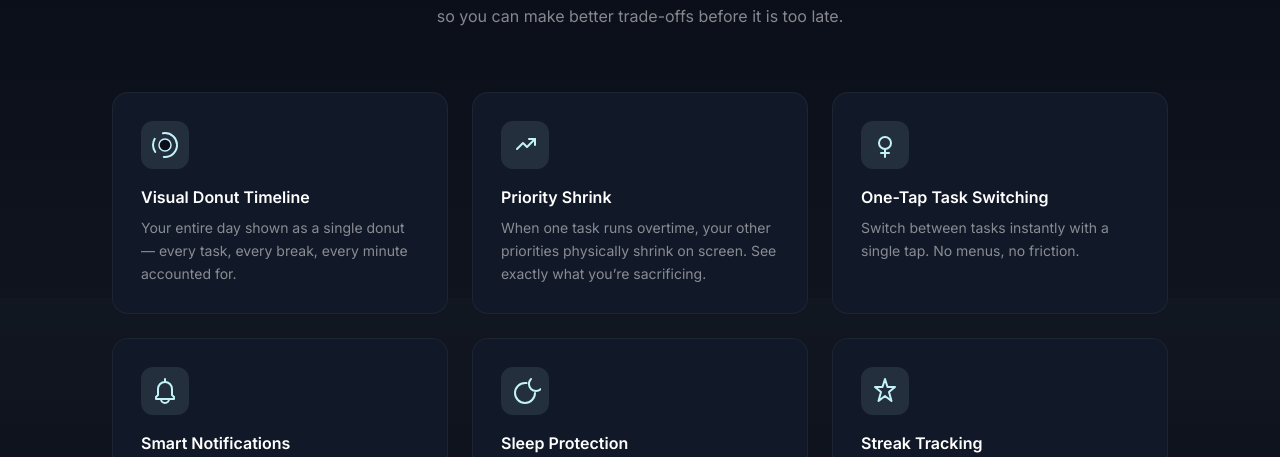
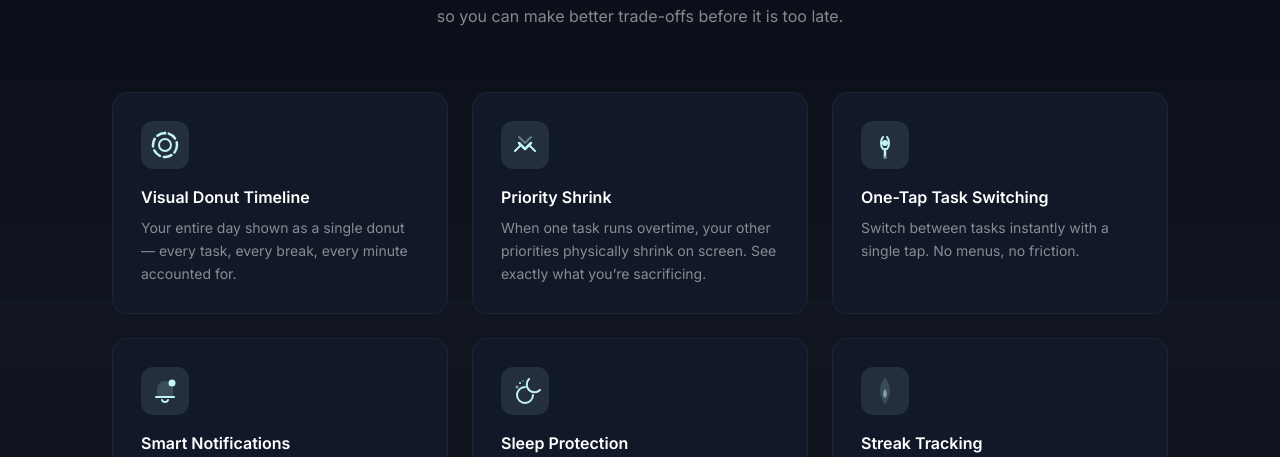
Before and after one commit to Kyrielcolombani/timefog-website, a Next.js app: page / in a window 1280 px wide. Shown: the part 1302-1759 px from the top of the page. Built offline with nearby package versions, Linux system fonts and the light colour scheme.

Commit message:
Update feature card icons to match app style

```diff
--- a/src/app/page.tsx
+++ b/src/app/page.tsx
@@ -8,16 +8,9 @@ const features = [
       "Your entire day shown as a single donut — every task, every break, every minute accounted for.",
     icon: (
       <svg width="32" height="32" viewBox="0 0 32 32" fill="none">
-        <circle
-          cx="16"
-          cy="16"
-          r="12"
-          stroke="#C4F2F9"
-          strokeWidth="2"
-          strokeDasharray="20 10 14 10"
-          strokeLinecap="round"
-        />
-        <circle cx="16" cy="16" r="6" stroke="#C4F2F9" strokeWidth="1.5" fill="#0B0F1A" />
+        <circle cx="16" cy="16" r="12" stroke="#C4F2F9" strokeWidth="2.5" strokeDasharray="8 4" strokeLinecap="round" />
+        <circle cx="16" cy="16" r="6" stroke="#C4F2F9" strokeWidth="2" fill="none" />
+        <circle cx="16" cy="4" r="1.5" fill="#C4F2F9" />
       </svg>
     ),
   },
@@ -27,20 +20,10 @@ const features = [
       "When one task runs overtime, your other priorities physically shrink on screen. See exactly what you\u2019re sacrificing.",
     icon: (
       <svg width="32" height="32" viewBox="0 0 32 32" fill="none">
-        <path
-          d="M8 20L14 14L18 18L26 10"
-          stroke="#C4F2F9"
-          strokeWidth="2"
-          strokeLinecap="round"
-          strokeLinejoin="round"
-        />
-        <path
-          d="M20 10H26V16"
-          stroke="#C4F2F9"
-          strokeWidth="2"
-          strokeLinecap="round"
-          strokeLinejoin="round"
-        />
+        <path d="M10 14L16 20L22 14" stroke="#C4F2F9" strokeWidth="2.5" strokeLinecap="round" strokeLinejoin="round" />
+        <path d="M6 22L12 16" stroke="#C4F2F9" strokeWidth="2" strokeLinecap="round" />
+        <path d="M20 16L26 22" stroke="#C4F2F9" strokeWidth="2" strokeLinecap="round" />
+        <path d="M10 8L16 14L22 8" stroke="#C4F2F9" strokeWidth="2" strokeLinecap="round" strokeLinejoin="round" opacity="0.4" />
       </svg>
     ),
   },
@@ -50,19 +33,11 @@ const features = [
       "Switch between tasks instantly with a single tap. No menus, no friction.",
     icon: (
       <svg width="32" height="32" viewBox="0 0 32 32" fill="none">
-        <circle cx="16" cy="14" r="6" stroke="#C4F2F9" strokeWidth="2" />
-        <path
-          d="M16 20V28"
-          stroke="#C4F2F9"
-          strokeWidth="2"
-          strokeLinecap="round"
-        />
-        <path
-          d="M12 24H20"
-          stroke="#C4F2F9"
-          strokeWidth="2"
-          strokeLinecap="round"
-        />
+        <path d="M18 8C18 8 20 10 20 14C20 18 18 20 18 20" stroke="#C4F2F9" strokeWidth="2" strokeLinecap="round" />
+        <path d="M14 8C14 8 12 10 12 14C12 18 14 20 14 20" stroke="#C4F2F9" strokeWidth="2" strokeLinecap="round" />
+        <circle cx="16" cy="14" r="3" fill="#C4F2F9" />
+        <path d="M16 20V26" stroke="#C4F2F9" strokeWidth="2.5" strokeLinecap="round" />
+        <circle cx="16" cy="28" r="2" fill="#C4F2F9" opacity="0.5" />
       </svg>
     ),
   },
@@ -72,27 +47,10 @@ const features = [
       "Get a 5-minute warning before your planned time runs out. Stay ahead, not behind.",
     icon: (
       <svg width="32" height="32" viewBox="0 0 32 32" fill="none">
-        <path
-          d="M12 24C12 26.2091 13.7909 28 16 28C18.2091 28 20 26.2091 20 24"
-          stroke="#C4F2F9"
-          strokeWidth="2"
-          strokeLinecap="round"
-        />
-        <path
-          d="M7 24H25V22L23 20V14C23 10.134 19.866 7 16 7C12.134 7 9 10.134 9 14V20L7 22V24Z"
-          stroke="#C4F2F9"
-          strokeWidth="2"
-          strokeLinejoin="round"
-        />
-        <line
-          x1="16"
-          y1="4"
-          x2="16"
-          y2="7"
-          stroke="#C4F2F9"
-          strokeWidth="2"
-          strokeLinecap="round"
-        />
+        <path d="M9 22V14C9 10.134 12.134 7 16 7C19.866 7 23 10.134 23 14V22H9Z" fill="#C4F2F9" opacity="0.15" stroke="#C4F2F9" strokeWidth="2" strokeLinejoin="round" />
+        <path d="M7 22H25" stroke="#C4F2F9" strokeWidth="2" strokeLinecap="round" />
+        <path d="M13 25C13.5 26.5 14.5 27 16 27C17.5 27 18.5 26.5 19 25" stroke="#C4F2F9" strokeWidth="2" strokeLinecap="round" />
+        <circle cx="23" cy="8" r="3.5" fill="#C4F2F9" />
       </svg>
     ),
   },
@@ -102,18 +60,11 @@ const features = [
       "Your bedtime is protected automatically. The app switches to sleep mode when your sleep window starts.",
     icon: (
       <svg width="32" height="32" viewBox="0 0 32 32" fill="none">
-        <path
-          d="M26 18C26 23.5228 21.5228 28 16 28C10.4772 28 6 23.5228 6 18C6 12.4772 10.4772 8 16 8C16.5 8 17 8.03 17.5 8.1"
-          stroke="#C4F2F9"
-          strokeWidth="2"
-          strokeLinecap="round"
-        />
-        <path
-          d="M22 4C19.5 6.5 19 11 22 14C25 17 29.5 16.5 32 14"
-          stroke="#C4F2F9"
-          strokeWidth="2"
-          strokeLinecap="round"
-        />
+        <path d="M24 20C24 24.4183 20.4183 28 16 28C11.5817 28 8 24.4183 8 20C8 15.5817 11.5817 12 16 12" stroke="#C4F2F9" strokeWidth="2" strokeLinecap="round" />
+        <path d="M20 4C17 7 17 12 20 15C23 18 28 18 31 15" stroke="#C4F2F9" strokeWidth="2" strokeLinecap="round" fill="none" />
+        <circle cx="11" cy="8" r="1" fill="#C4F2F9" />
+        <circle cx="8" cy="12" r="1.5" fill="#C4F2F9" opacity="0.6" />
+        <circle cx="14" cy="6" r="1" fill="#C4F2F9" opacity="0.4" />
       </svg>
     ),
   },
@@ -123,12 +74,8 @@ const features = [
       "Complete your priorities within their planned time to build streaks. Track consistency with an emoji calendar.",
     icon: (
       <svg width="32" height="32" viewBox="0 0 32 32" fill="none">
-        <path
-          d="M16 4L18.5 12H26L20 17L22.5 26L16 21L9.5 26L12 17L6 12H13.5L16 4Z"
-          stroke="#C4F2F9"
-          strokeWidth="2"
-          strokeLinejoin="round"
-        />
+        <path d="M16 4C16 4 12 10 12 16C12 20 14 24 16 28C18 24 20 20 20 16C20 10 16 4 16 4Z" fill="#C4F2F9" opacity="0.15" stroke="#C4F2F9" strokeWidth="2" strokeLinejoin="round" />
+        <path d="M16 14C16 14 14 17 14 19C14 21 15 22 16 23C17 22 18 21 18 19C18 17 16 14 16 14Z" fill="#C4F2F9" opacity="0.5" />
       </svg>
     ),
   },
```
